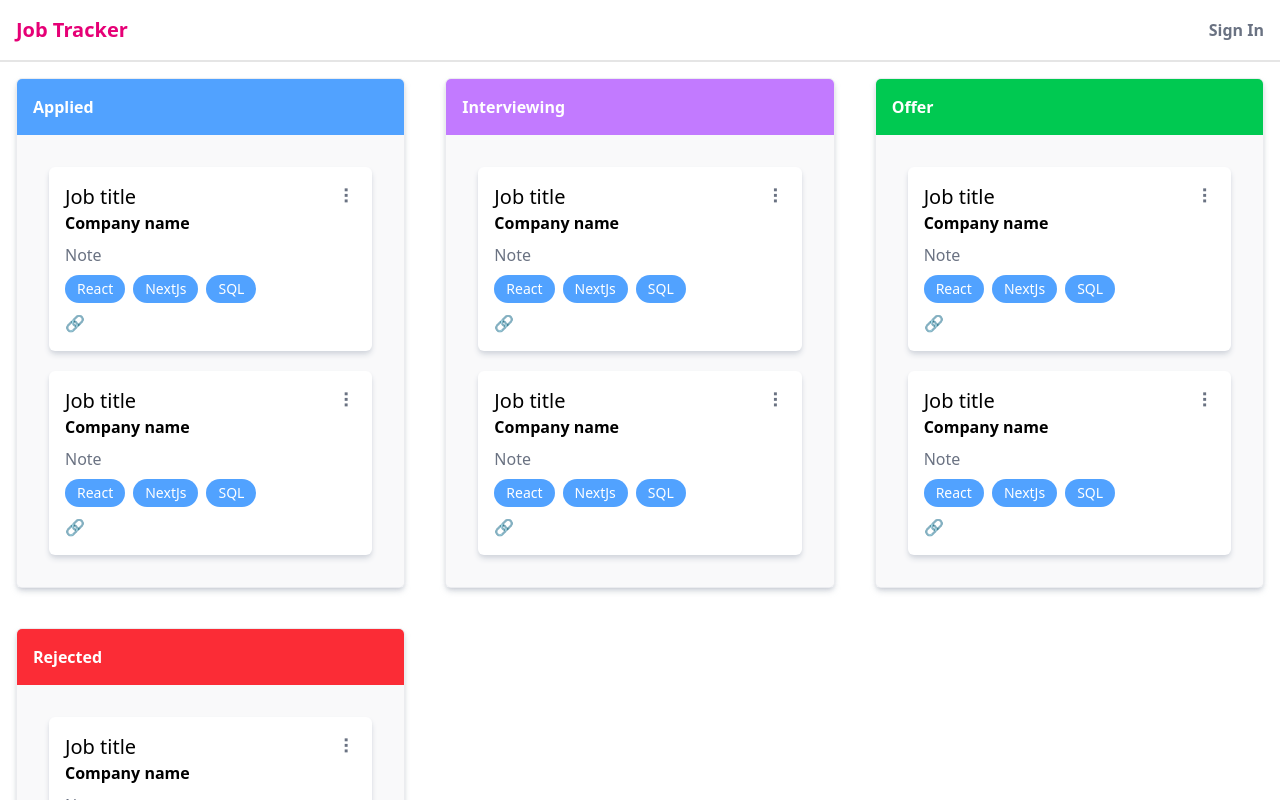
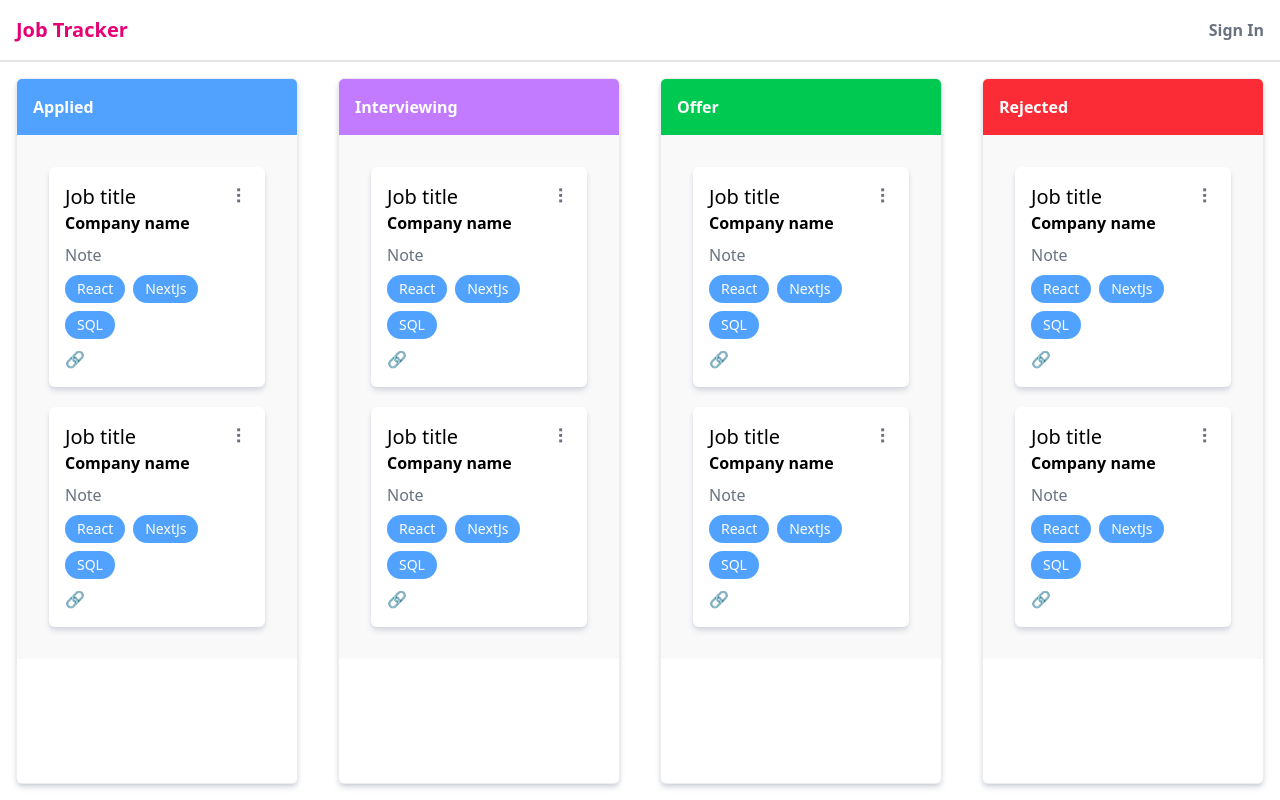
Before and after one commit to p-glazowski/job-application-tracker, a Next.js app: page /dashboard in a window 1280 px wide. Shown: the top 800 px of the page. Built offline with nearby package versions, Linux system fonts and the light colour scheme; no server answers.

Commit message:
improved layout of dashboard and navbar

```diff
--- a/app/dashboard/page.tsx
+++ b/app/dashboard/page.tsx
@@ -2,7 +2,7 @@ import StatusPage from '@/components/StatusSection/StatusPage';
 
 export default function Home() {
   return (
-    <div className="flex-1 grid grid-cols-3 gap-10 p-4">
+    <div className="flex-1 grid grid-cols-4 gap-10 p-4  max-w-600 mx-auto w-full">
       <StatusPage color="bg-blue-400">Applied</StatusPage>
       <StatusPage color="bg-purple-400">Interviewing</StatusPage>
       <StatusPage color="bg-green-500">Offer</StatusPage>
--- a/components/NavBar.tsx
+++ b/components/NavBar.tsx
@@ -8,8 +8,8 @@ import AvatarLetter from './AvatarLetter';
 export default function NavBar() {
   const { data: session } = useSession();
   return (
-    <header className="border-b-2 border-black/10 p-4">
-      <nav className="mx-auto flex items-center justify-between">
+    <header className="border-b-2 border-black/10 p-4 ">
+      <nav className="flex items-center justify-between max-w-600 mx-auto w-full">
         <Link href={'/'}>
           <div className="font-bold text-xl text-pink-600">Job Tracker</div>
         </Link>
```
